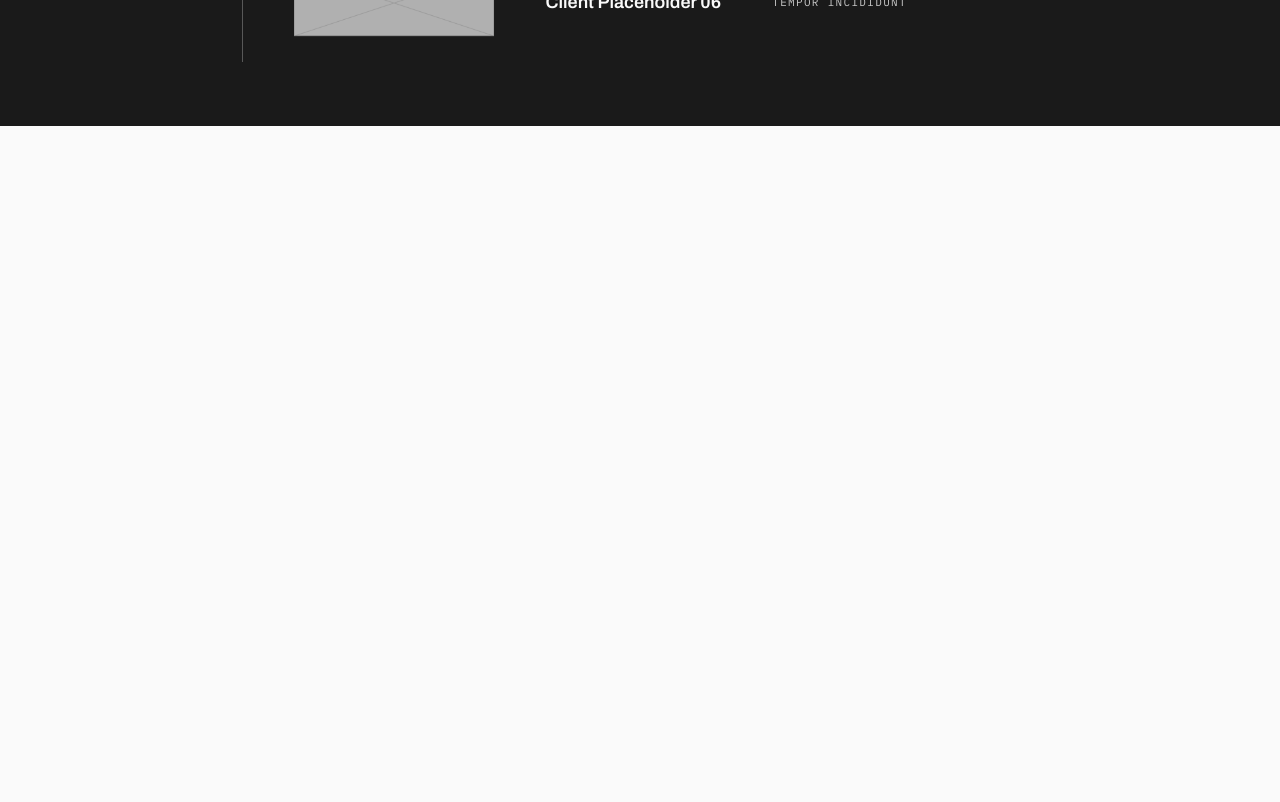
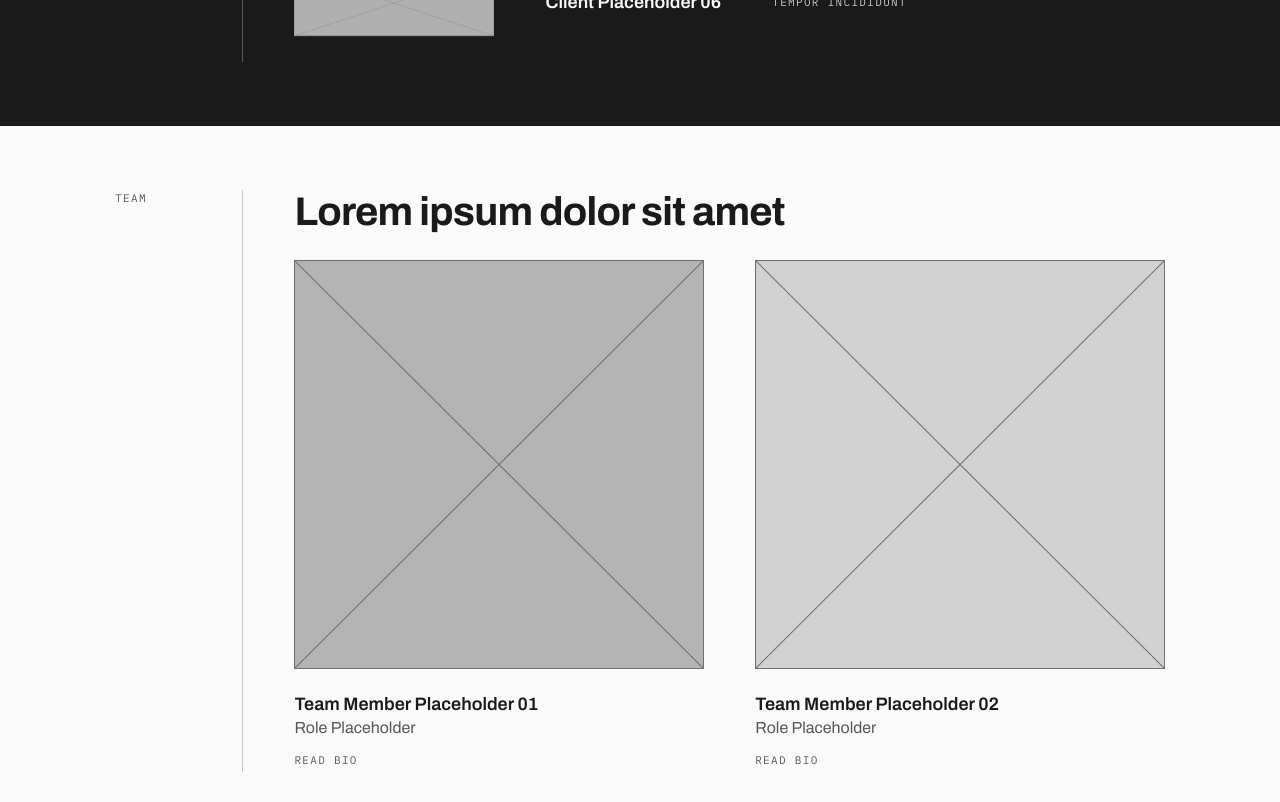
Before and after one commit to Pot-Thief/hca-company-profile, a Next.js app: page /preview in a window 1280 px wide. Shown: the part 3440-4242 px from the top of the page. Before the commit the page ends 3566 px from the top, so only its background shows below. Built offline with nearby package versions, Linux system fonts and the light colour scheme.

Commit message:
assert the portfolio items block in both directions and add team to the preview

```diff
--- a/src/app/preview/page.tsx
+++ b/src/app/preview/page.tsx
@@ -4,6 +4,7 @@ import { Hero } from '@/components/sections/Hero';
 import { Navbar } from '@/components/sections/Navbar';
 import { Portfolio } from '@/components/sections/Portfolio';
 import { Purpose } from '@/components/sections/Purpose';
+import { Team } from '@/components/sections/Team';
 import { Services } from '@/components/sections/Services';
 import { loadSection } from '@/lib/content/loader';
 import { sectionSchemas } from '@/lib/content/schema';
@@ -16,13 +17,14 @@ import { sectionSchemas } from '@/lib/content/schema';
 export default async function PreviewPage() {
   if (process.env.NODE_ENV === 'production') notFound();
 
-  const [site, hero, about, purpose, services, portfolio] = await Promise.all([
+  const [site, hero, about, purpose, services, portfolio, team] = await Promise.all([
     loadSection('site', sectionSchemas.site),
     loadSection('hero', sectionSchemas.hero),
     loadSection('about', sectionSchemas.about),
     loadSection('purpose', sectionSchemas.purpose),
     loadSection('services', sectionSchemas.services),
     loadSection('portfolio', sectionSchemas.portfolio),
+    loadSection('team', sectionSchemas.team),
   ]);
 
   return (
@@ -34,6 +36,7 @@ export default async function PreviewPage() {
         <Purpose {...purpose} />
         <Services {...services} />
         <Portfolio {...portfolio} />
+        <Team {...team} ui={site.ui} />
       </main>
     </>
   );
```
Also changed, not shown: 1 other file (tests, documents, lock files or other folders).
